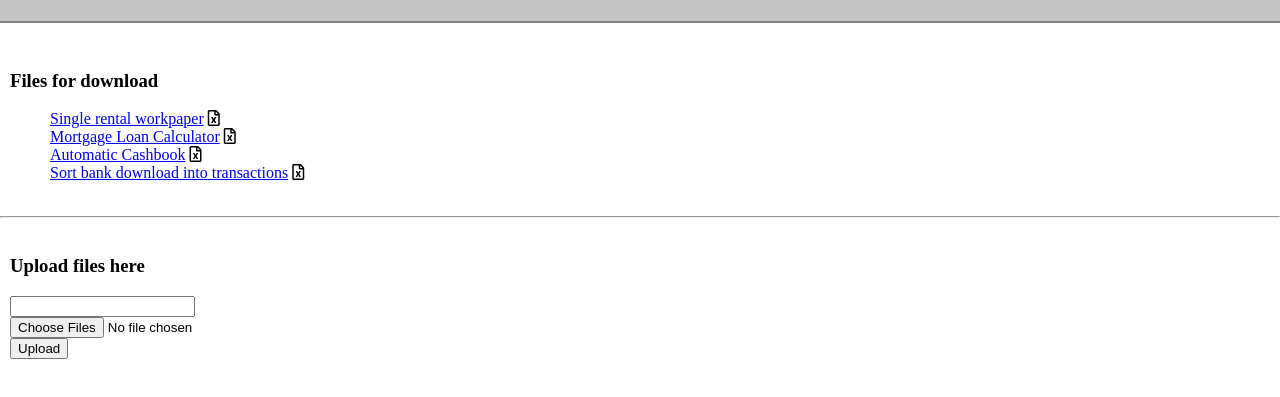
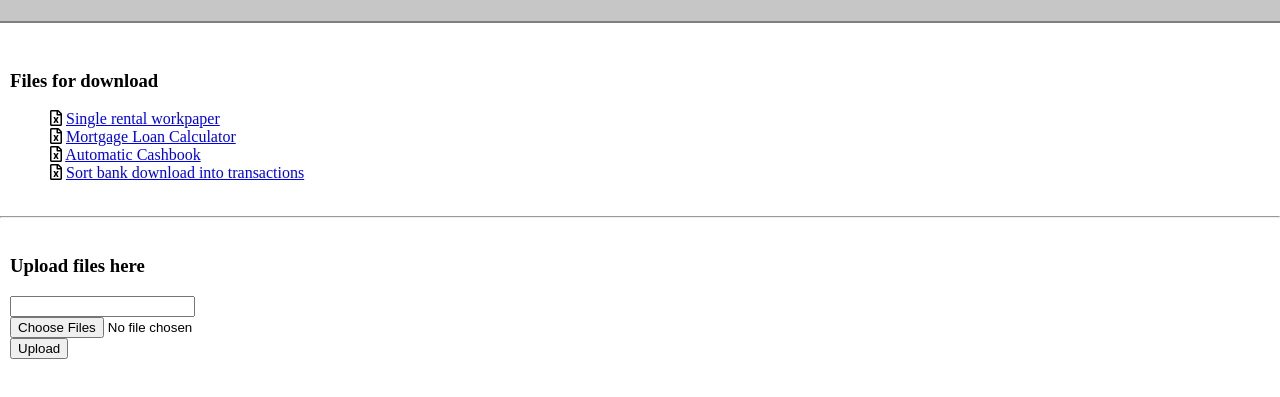
Before and after one commit to codingfornoobsbyanoob/fileuploader, a website: page public/index.html in a window 1280 px wide. Shown: the part 99-496 px from the top of the page. Drawn offline with nearby package versions, Linux system fonts and the light colour scheme.

Commit message:
tidy up js and links

```diff
--- a/public/index.html
+++ b/public/index.html
@@ -16,10 +16,10 @@
     <div class="container">
             <h3>Files for download</h3>
             <ul>
-                <li><a href="/uploads/RENT%20-%20Single%20Rental%20Workpaper.xlsb">Single rental workpaper</a> <i class="far fa-file-excel"></i></li>
-                <li><a href="/uploads/mortgage-loan-calculator.xlsx">Mortgage Loan Calculator</a> <i class="far fa-file-excel"></i></li>
-                <li><a href="/uploads/automatic cashbook.xlsx">Automatic Cashbook</a> <i class="far fa-file-excel"></i></li>
-                <li><a href="/uploads/SORT%20-%20Bank%20CSV%20Download%20into%20Transactions.xlsx">Sort bank download into transactions</a> <i class="far fa-file-excel"></i></li>
+                <li><i class="far fa-file-excel"></i> <a href="/uploads/RENT%20-%20Single%20Rental%20Workpaper.xlsb">Single rental workpaper</a></li>
+                <li><i class="far fa-file-excel"></i> <a href="/uploads/mortgage-loan-calculator.xlsx">Mortgage Loan Calculator</a></li>
+                <li><i class="far fa-file-excel"></i> <a href="/uploads/automatic cashbook.xlsx">Automatic Cashbook</a></li>
+                <li><i class="far fa-file-excel"></i> <a href="/uploads/SORT%20-%20Bank%20CSV%20Download%20into%20Transactions.xlsx">Sort bank download into transactions</a></li>
             </ul>
 
     </div>
--- a/public/index.js
+++ b/public/index.js
@@ -1,8 +1,4 @@
-// document.getElementById('test').innerHTML = '<p>Test</p>'
 document.getElementById('uploader').elements[2].addEventListener('click', (e) => {
     // e.preventDefault()
 document.getElementById('thanks').innerHTML = '<p>Thanks for uploading</p>'
 })
-
-// const x = document.getElementById('uploader').elements[2]
-// console.log(x)
```
